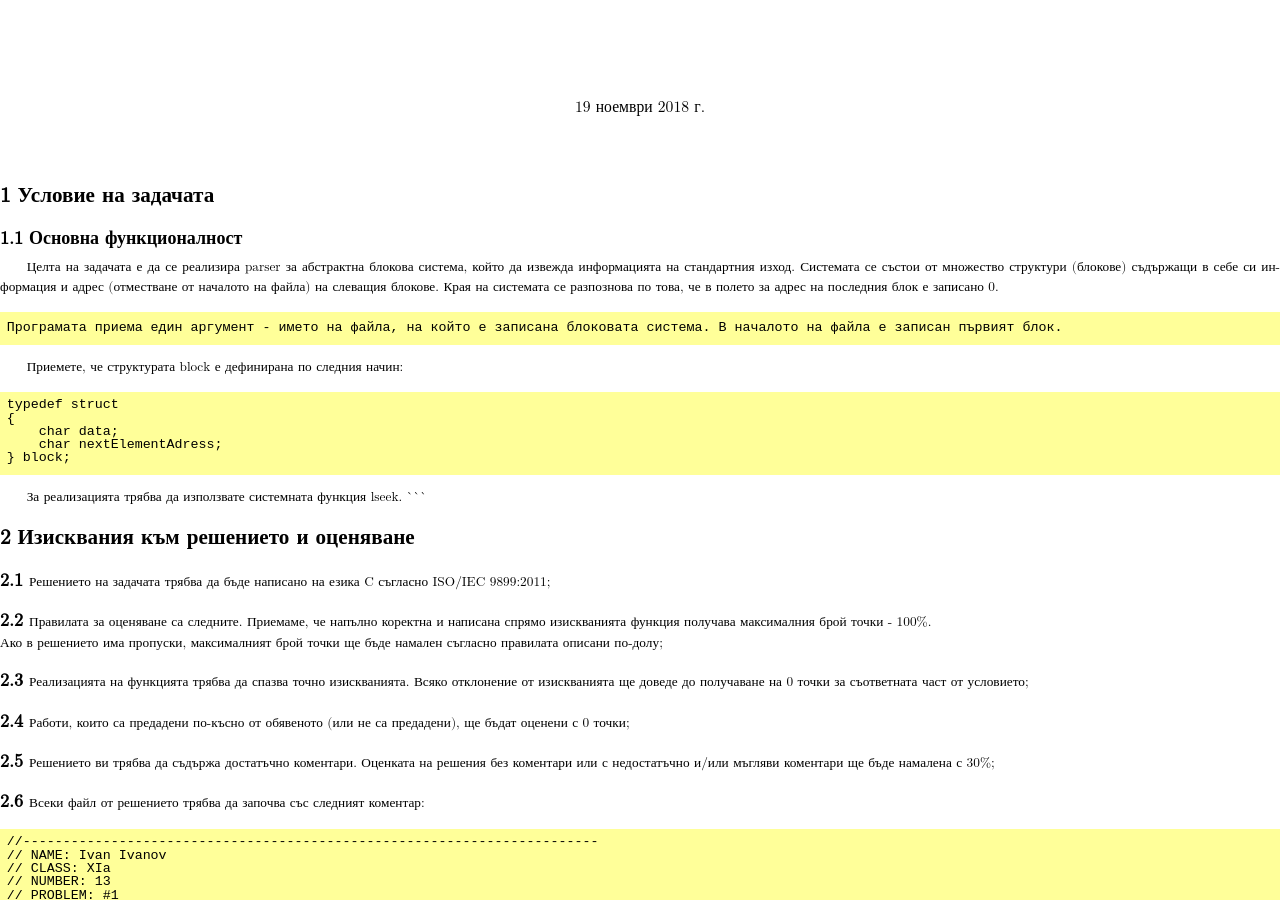
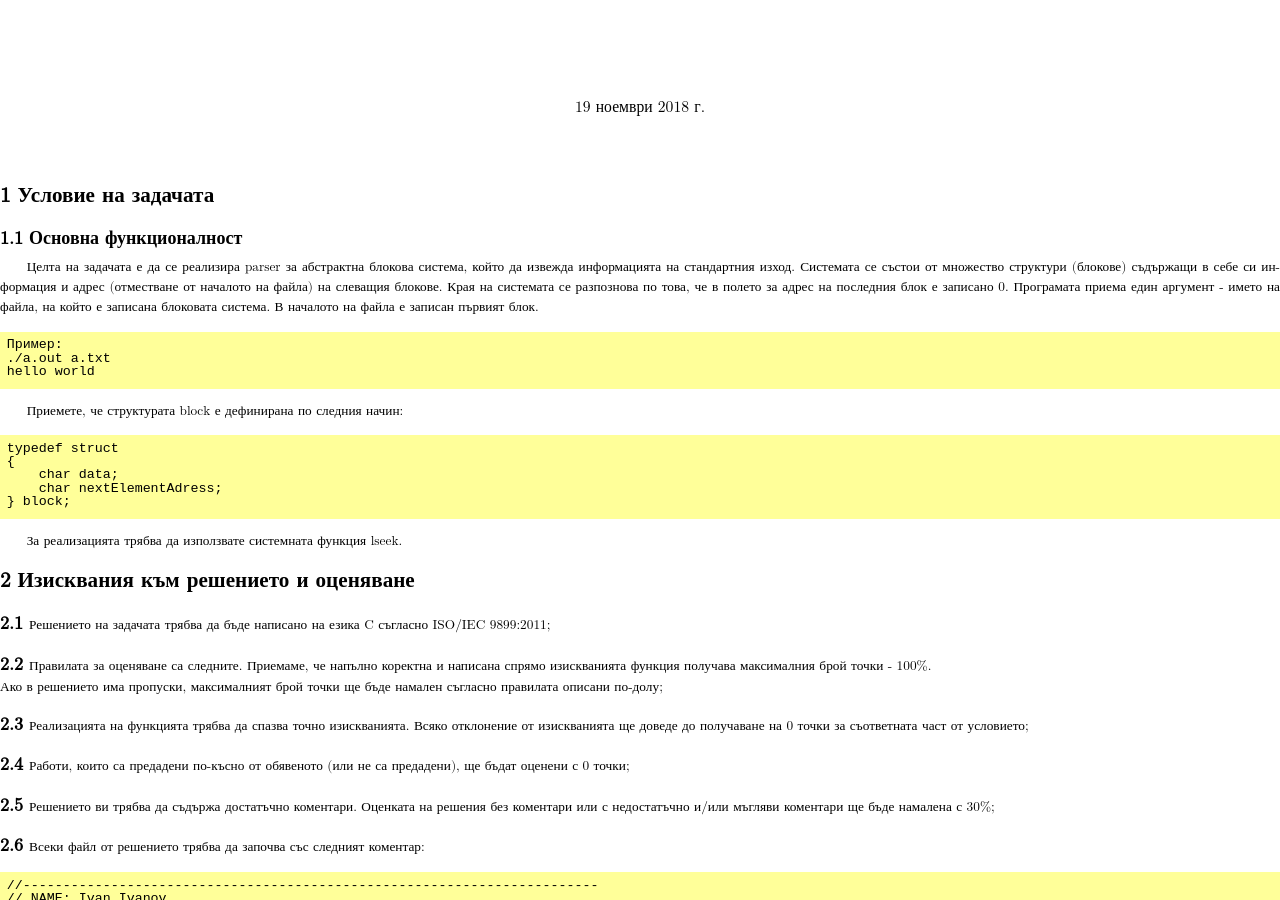
Before and after one commit to elsys/os-homeworks, a Jekyll site: the page built from _tasks/2018-2019/2018-11-19-lseek.md, in a window 1280 px wide and 900 px high, scrolled down 737 px. Built offline with Jekyll 4.4.1, drawn with Linux system fonts in a browser that asks for light colours.

Commit message:
Updated lseek task.

````diff
--- a/_tasks/2018-2019/2018-11-19-lseek.md
+++ b/_tasks/2018-2019/2018-11-19-lseek.md
@@ -6,8 +6,11 @@ title:  "Задача: Реализация на parser на абстрактн
    0. Основна функционалност
 
       Целта на задачата е да се реализира parser за абстрактна блокова система, който да извежда информацията на стандартния изход. Системата се състои от множество структури (блокове) съдържащи в себе си информация и адрес (отместване от началото на файла) на слеващия блокове. Края на системата се разпознова по това, че в полето за адрес на последния блок е записано 0.
+      Програмата приема един аргумент - името на файла, на който е записана блоковата система. В началото на файла е записан първият блок.
       ```
-      Програмата приема един аргумент - името на файла, на който е записана блоковата система. В началото на файла е записан първият блок.
+      Пример:
+      ./a.out a.txt
+      hello world
       ```
       Приемете, че структурата block е дефинирана по следния начин:
       ```
@@ -18,6 +21,5 @@ title:  "Задача: Реализация на parser на абстрактн
       } block;
       ```
       За реализацията трябва да използвате системната функция lseek.
-      ```
 
 {% include requirements-func.md %}
````
